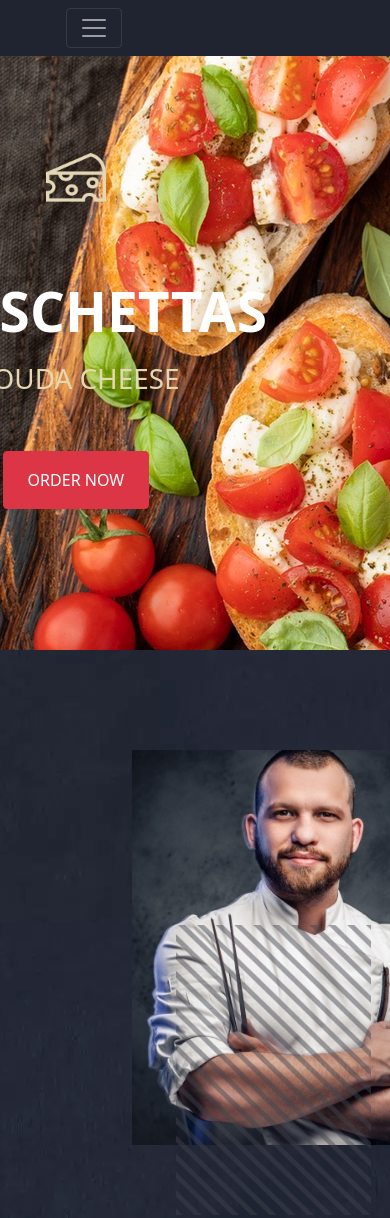
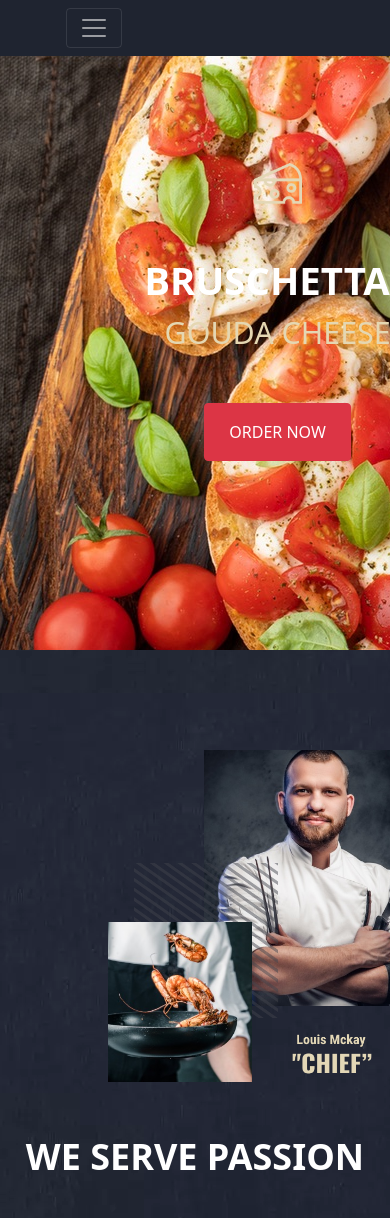
Before and after one commit to pn09021997/Foodz, a plain HTML site: page index.html in a window 390 px wide. Shown: the top 1218 px of the page. Drawn offline with nearby package versions, Linux system fonts and the light colour scheme.

Commit message:
Update Reponsive

```diff
--- a/index.html
+++ b/index.html
@@ -105,8 +105,8 @@
                     <div class="introduce">
                         <div class="introduce1">
                             <img src="./public/images/demo-0208137535.png" alt="icon-introduce" class="mb-5">
-                            <p>BRUSCHETTAS</p>
-                            <h1>GOUDA CHEESE</h1>
+                            <p id="banner-title1">BRUSCHETTAS</p>
+                            <p id="banner-title2">GOUDA CHEESE</p>
                             <a href=" #" class="btn btn-danger mt-5 fs-6 py-3 px-4">ORDER NOW</a>
                         </div>
                     </div>
--- a/public/css/style.css
+++ b/public/css/style.css
@@ -38,23 +38,25 @@ body #myBtn:hover {
 
 /*Top Header*/
 /*top-header mobile*/
-@media screen and (max-width: 768px) {
-  .top-header {
-    position: relative;
-  }
+@media screen and (max-width: 400px) {
   .top-header .home {
     position: absolute;
     visibility: hidden;
   }
   .banner .introduce1 {
-    transform: translateX(-110px) translateY(-20px) !important;
+    transform: translateX(1.5rem) !important;
   }
   .banner .introduce1 > img {
-    padding: 10px;
+    width: 3rem !important;
+    height:  2.6rem !important;
   }
-  .banner .introduce1 > p {
-    padding: 10px;
-    font-size: 55px !important;
+  .banner .introduce1 #banner-title1 {
+    font-size: 2.4rem !important;
+    margin-bottom: 0;
+  }
+  .banner .introduce1 #banner-title2 {
+    font-size: 1.9rem !important;
+    font-weight: lighter !important;
     margin-bottom: 0;
   }
 }
@@ -78,11 +80,11 @@ body #myBtn:hover {
 /*banner*/
 .banner-bg {
   background: url("../images/demo3-2500601066.jpg");
-  width: 1360px;
+  width: 100%;
   height: 650px;
   position: relative;
 }
-.banner p {
+.banner #banner-title1 {
   color: #fff;
   font-size: 70px;
   font-weight: 700;
@@ -95,7 +97,7 @@ body #myBtn:hover {
   width: 80px;
   height: 69px;
 }
-.introduce1 h1 {
+.introduce1 #banner-title2 {
   color: #e5d7b2;
 }
 
@@ -110,29 +112,40 @@ body #myBtn:hover {
 
 /*Feature Menu*/
 /*feature-menu mobile*/
-@media screen and (max-width: 768px) {
+@media screen and (max-width: 400px) {
+  .feature-menu #demo{
+    margin-bottom: 30rem !important;
+  }
   .feature-menu #img-chief3 {
-    width: 320px !important;
-    height: 395px !important;
-    transform: translateX(120px) !important;
+    width: 13rem !important;
+    height: 16rem !important;
+    position: absolute;
+    right: 8rem !important;
+    top: 0 !important;
   }
 
   .feature-menu #img-chief1 {
-    width: 195px !important;
-    height: 290px !important;
-    transform: translateX(40px) translateY(-220px) !important;
+    width: 9rem !important;
+    height: 9.7rem !important;
+    position: absolute;
+    right: 12rem !important;
+    bottom: -3rem !important;
   }
 
   .feature-menu #img-chief2 {
-    width: 205px !important;
-    height: 254px !important;
-    transform: translateX(-200px) translateY(-160px) !important;
+    width: 9rem !important;
+    height: 10rem !important;
+    position: absolute;
+    right: -7rem !important;
+    bottom: -2rem !important;
   }
 
   .feature-menu #info-chief {
-    width: 120px !important;
-    height: 76px !important;
-    transform: translateX(-60px) translateY(250px) !important;
+    width: 5rem !important;
+    height: 3rem !important;
+    position: absolute;
+    right: -2rem !important;
+    top: -3rem !important;
   }
 
   .feature-menu #hidden-mobile {
@@ -224,7 +237,6 @@ body #myBtn:hover {
   }
   .informationonday .mobile-display-hidden {
     visibility: visible !important;
-    background: red;
     margin-top: 239px;
     transform: translateX(-12px);
     background: #172130;
```
